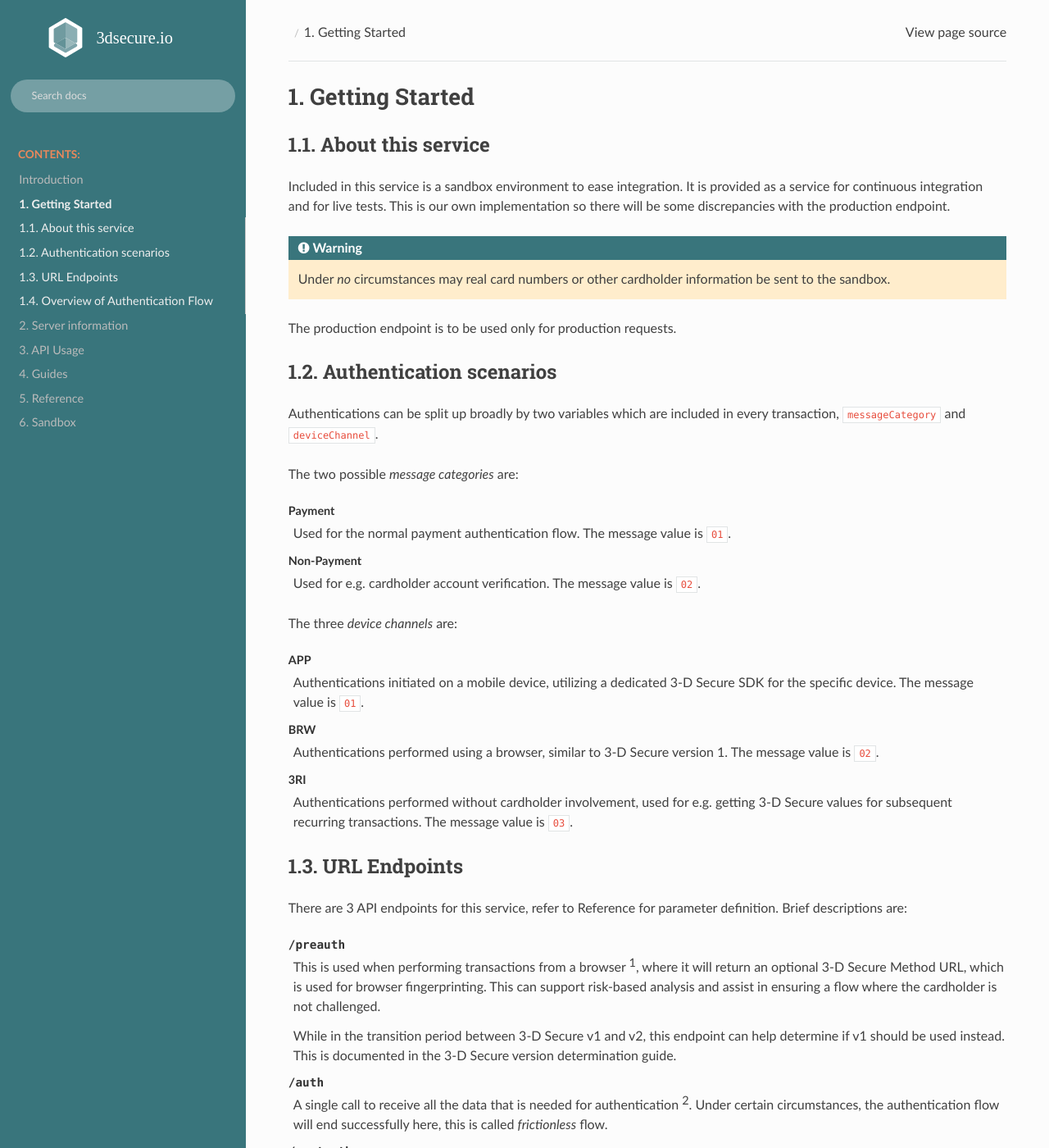
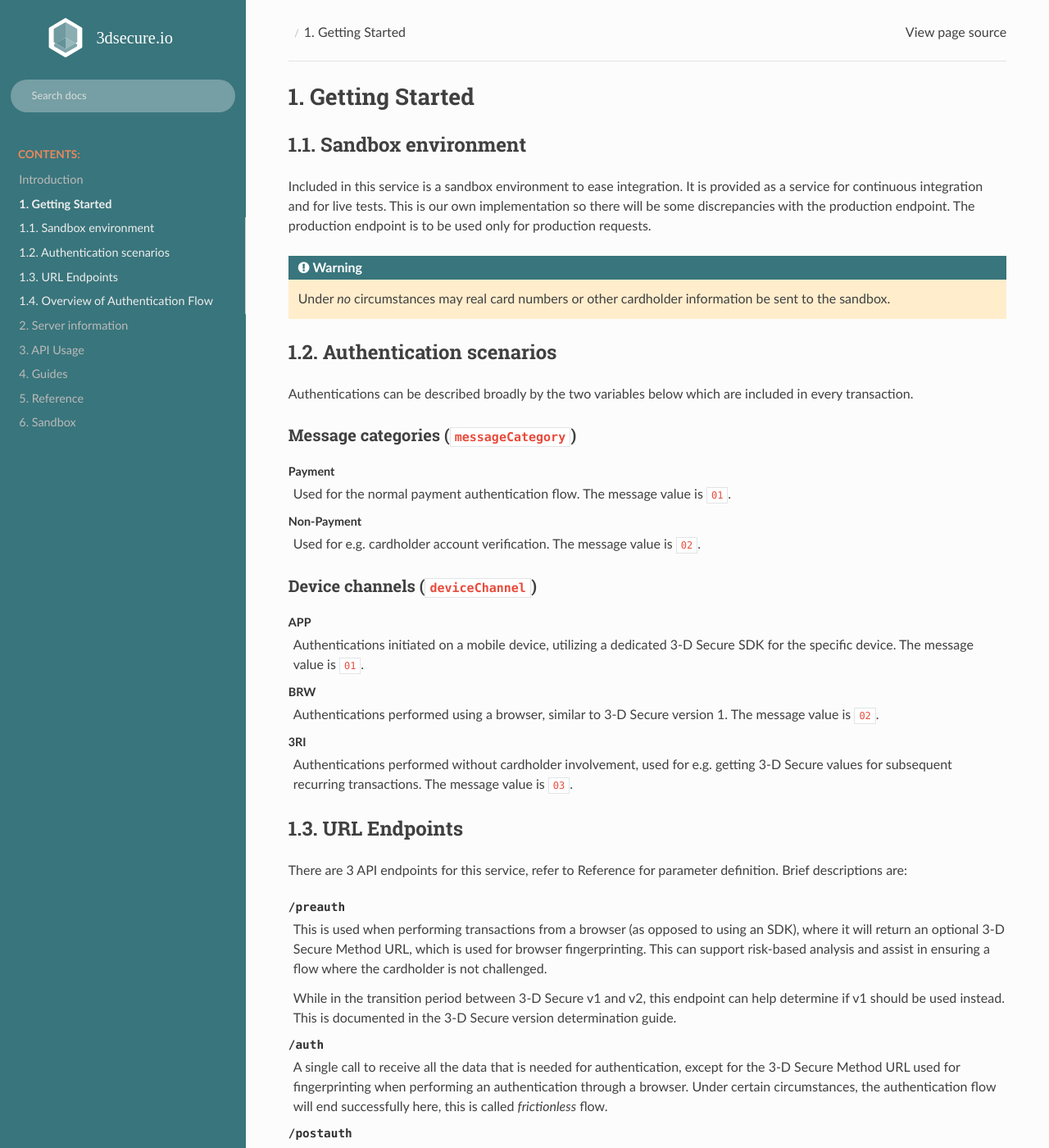
Before and after one commit to clearhaus/3DSv2-api-documentation, a Sphinx documentation site: the page built from source/getting-started.rst, in a window 1280 px wide and 1400 px high. Shown: the whole window at 82% size. Built offline with Sphinx 7.4.7 and the Read the Docs theme 2.0.0, drawn with Linux system fonts in a browser that asks for light colours; some of the changed text lies outside the part shown.

Commit message:
Restructure Getting Started section

```diff
--- a/source/getting-started.rst
+++ b/source/getting-started.rst
@@ -4,27 +4,26 @@
 Getting Started
 ###############
 
-About this service
-==================
+Sandbox environment
+===================
 
 Included in this service is a sandbox environment to ease integration. It is
 provided as a service for continuous integration and for live tests.
 This is our own implementation so there will be some discrepancies with the
-production endpoint.
+production endpoint. The production endpoint is to be used only for production requests.
 
 .. warning::
   Under *no* circumstances may real card numbers or other cardholder
   information be sent to the sandbox.
 
-The production endpoint is to be used only for production requests.
-
 Authentication scenarios
 ========================
 
-Authentications can be split up broadly by two variables which are included in
-every transaction, ``messageCategory`` and ``deviceChannel``.
+Authentications can be described broadly by the two variables below which are included in
+every transaction.
 
-The two possible *message categories* are:
+Message categories (``messageCategory``)
+----------------------------------------
 
 Payment
   Used for the normal payment authentication flow.
@@ -35,7 +34,8 @@ Non-Payment
   The message value is ``02``.
 
 
-The three *device channels* are:
+Device channels (``deviceChannel``)
+-----------------------------------
 
 APP
   Authentications initiated on a mobile device, utilizing a dedicated 3-D
@@ -58,9 +58,9 @@ There are 3 API endpoints for this service, refer to :ref:`reference` for
 parameter definition. Brief descriptions are:
 
 /preauth
-  This is used when performing transactions from a browser [1]_, where it will
+  This is used when performing transactions from a browser (as opposed to using an SDK), where it will
   return an optional 3-D Secure Method URL, which is used for browser
-  fingerprinting.  This can support risk-based analysis and assist in ensuring
+  fingerprinting. This can support risk-based analysis and assist in ensuring
   a flow where the cardholder is not challenged.
 
   While in the transition period between 3-D Secure v1 and v2, this endpoint
@@ -68,9 +68,13 @@ parameter definition. Brief descriptions are:
   :ref:`3ds_versioning` guide.
 
 /auth
-  A single call to receive all the data that is needed for authentication [2]_.
+  A single call to receive all the data that is needed for authentication,
+  except for the 3-D Secure Method URL used for fingerprinting when performing
+  an authentication through a browser.
   Under certain circumstances, the authentication flow will end successfully
   here, this is called *frictionless* flow.
+
+
 
 /postauth
   Used when the ``/auth`` did not result in a frictionless flow, this endpoint
@@ -118,7 +122,3 @@ The following describes the individual points in the diagram:
    authentication.
 9. Nominally a ``RReq`` is returned to the Requestor. Parameters are detailed
    in the :ref:`postauth response <postauth-response>` section.
-
-.. [1] as opposed to using an SDK.
-.. [2] except for the 3-D Secure Method URL used for fingerprinting when
-       performing an authentication through a browser.
```
